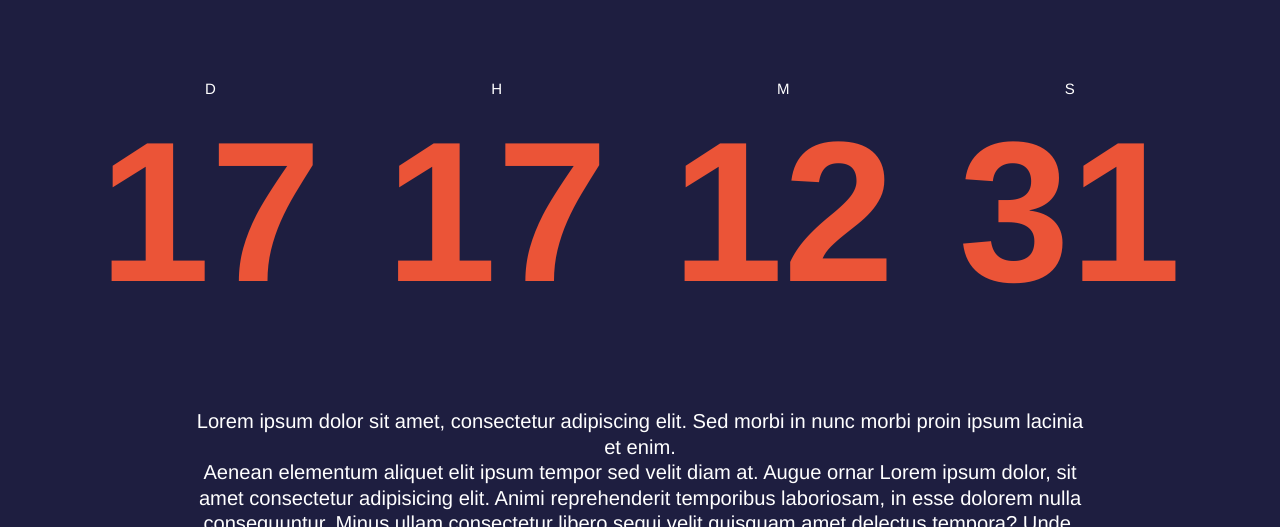
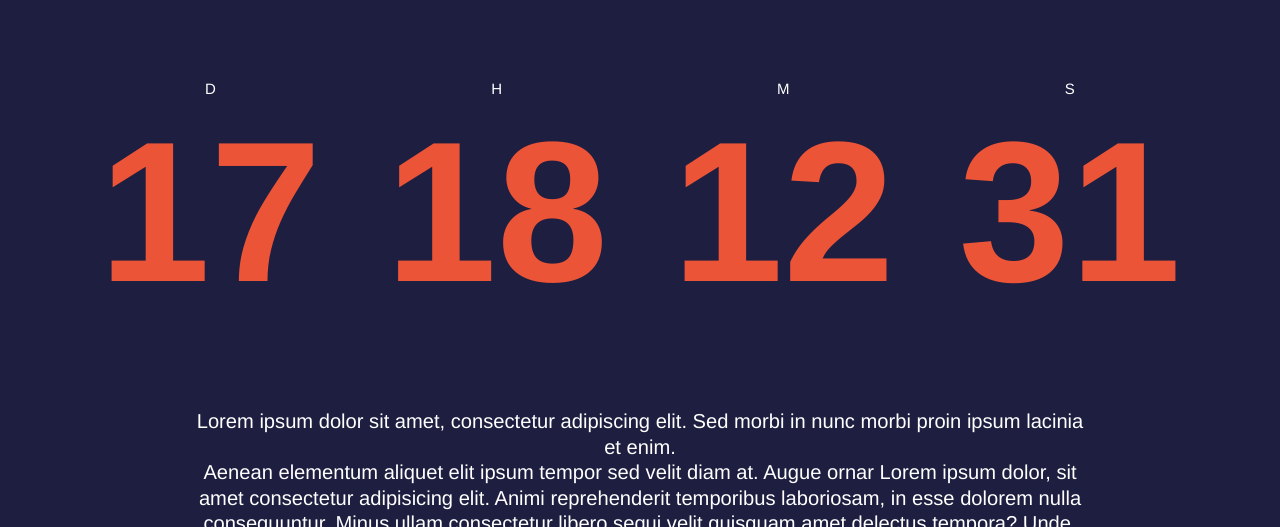
Before and after one commit to edwcabrera/cos2022, a plain HTML site: page index.html in a window 1280 px wide. Shown: the part 642-1169 px from the top of the page. Drawn offline with Linux system fonts and the light colour scheme.

Commit message:
Update index.html

```diff
--- a/index.html
+++ b/index.html
@@ -11,7 +11,7 @@
 <link href="https://fonts.googleapis.com/css2?family=Poppins:ital,wght@0,400;0,700;1,300&display=swap" rel="stylesheet">
     <script>
         // Set the date we're counting down to
-        var countDownDate = new Date("October 28, 2022 09:00:00").getTime();
+        var countDownDate = new Date("October 28, 2022 10:00:00").getTime();
 
         // Update the count down every 1 second
         var x = setInterval(function() {
```
